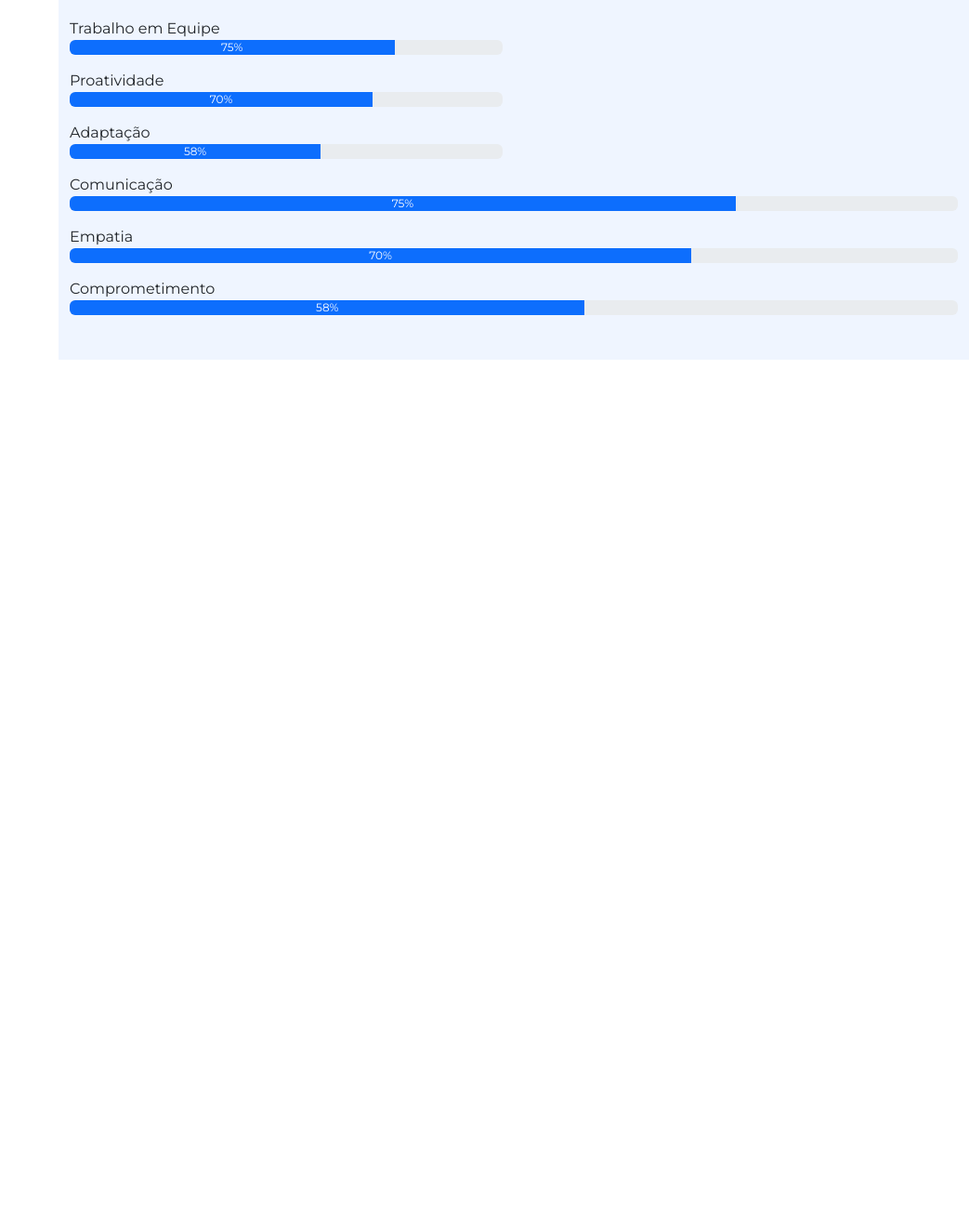
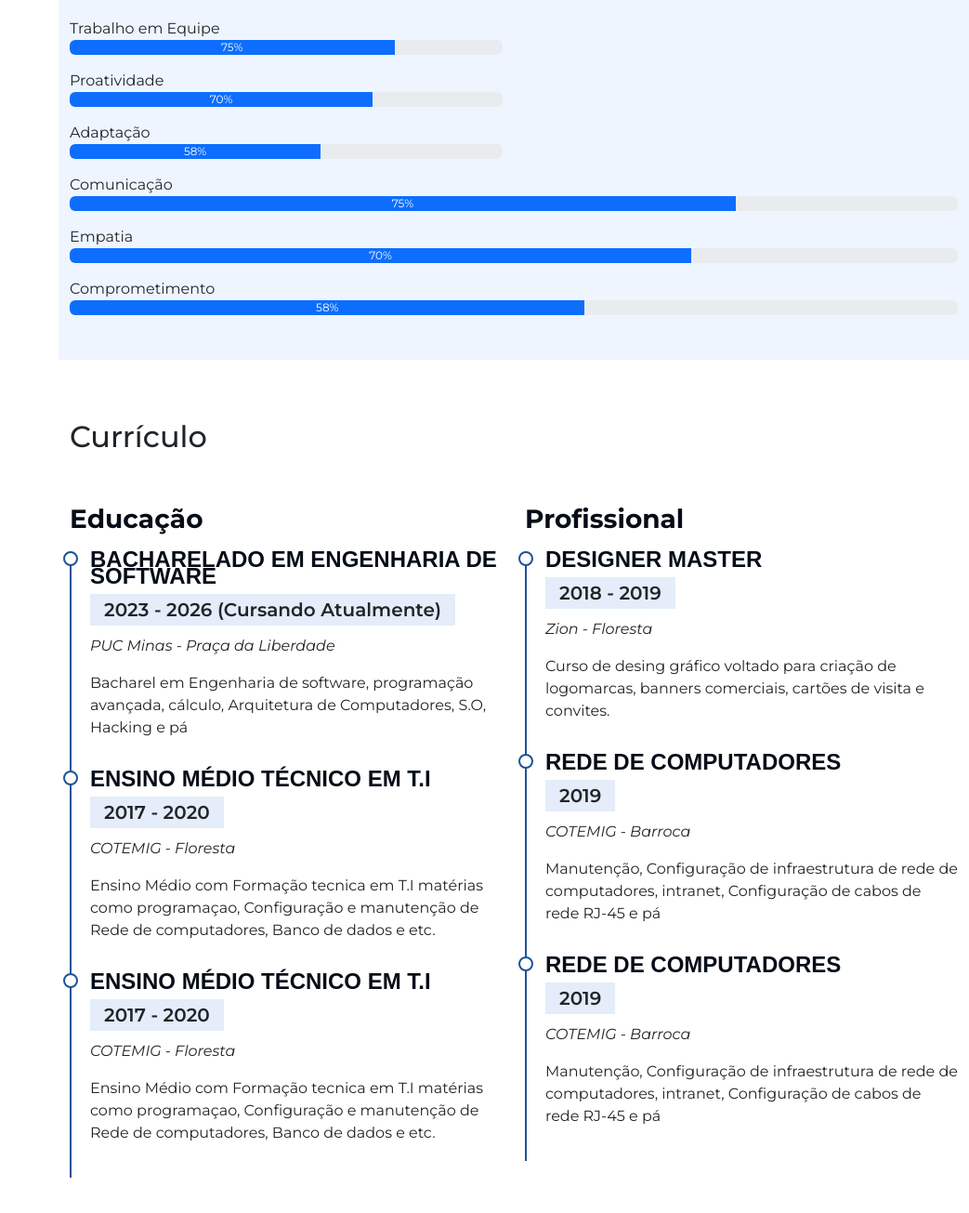
Before and after one commit to DudzD2/Curriculo-Responsivo, a plain HTML site: page templates/index.html in a window 1280 px wide. Shown: the part 2235-3540 px from the top of the page at 93% size, without its empty margins (237-1280 px from the left). Before the commit the page ends 2622 px from the top, so only its background shows below. Drawn offline with nearby package versions, Linux system fonts and the light colour scheme.

Commit message:
section curriculo

```diff
--- a/static/style.css
+++ b/static/style.css
@@ -196,3 +196,46 @@ i.menu-mobile {
 .section-bg {
     background-color: #eff5ff;
 }
+
+.cv .cv-title {
+    font-weight: 700;
+    margin-top: 20px;
+    margin-bottom: 20px;
+    color: #050d18;
+}
+
+.cv .cv-item {
+    padding: 0 0 20px 20px;
+    margin-top: -2px;
+    border-left: 2px solid #1f5297;
+    position: relative;
+}
+
+.cv .cv-item h4 {
+    line-height: 18px;
+    font-weight: 600;
+    text-transform: uppercase;
+    font-family: "Poppins", sans-serif;
+    color: #050d18;
+    margin-bottom: 10px;
+}
+
+.cv .cv-item h5 {
+    background: #e4edf9;
+    padding: 5px 15px;
+    display: inline-block;
+    font-weight: 600;
+    margin-bottom: 10px;
+}
+
+.cv .cv-item::before {
+    content: "";
+    position: absolute;
+    top: 0;
+    left: -9px;
+    width: 16px;
+    height: 16px;
+    border: 2px solid #1f5297;
+    background: #fff;
+    border-radius: 50%;
+}
--- a/templates/index.html
+++ b/templates/index.html
@@ -48,13 +48,13 @@
                     <a class="nav-link" href="#habilidades"><i class="bi bi-list-check"></i>Habilidades</a>
                 </li>
                 <li class="nav-item">
-                    <a class="nav-link" href="#"><i class="bi bi-file-earmark"></i>Currículo</a>
+                    <a class="nav-link" href="#curriculo"><i class="bi bi-file-earmark"></i>Currículo</a>
                 </li>
                 <li class="nav-item">
-                    <a class="nav-link" href="#"><i class="bi bi-collection"></i>Portifólio</a>
+                    <a class="nav-link" href="#portifolio"><i class="bi bi-collection"></i>Portifólio</a>
                 </li>
                 <li class="nav-item">
-                    <a class="nav-link" href="#"><i class="bi bi-envelope"></i></i>Contato</a>
+                    <a class="nav-link" href="#contato"><i class="bi bi-envelope"></i></i>Contato</a>
                 </li>
 
             </ul>
@@ -269,6 +269,70 @@
 
         </section>
 
+        <section class="mt-5 cv" id="curriculo">
+
+            <div class="container pb-5">
+                <h2 class="pt-3 pb-4">Currículo</h2>
+
+                <div class="row">
+                    <div class="col-md-6">
+                        <h3 class="cv-title">Educação</h3>
+
+                        <div class="cv-item">
+                            <h4>Bacharelado em Engenharia de Software</h4>
+                            <h5>2023 - 2026 (Cursando Atualmente)</h5>
+                            <p><em>PUC Minas - Praça da Liberdade</em></p>
+                            <p>Bacharel em Engenharia de software, programação avançada, cálculo, Arquitetura de
+                                Computadores, S.O, Hacking e pá</p>
+                        </div>
+
+                        <div class="cv-item">
+                            <h4>Ensino Médio Técnico em T.I</h4>
+                            <h5>2017 - 2020</h5>
+                            <p><em>COTEMIG - Floresta</em></p>
+                            <p>Ensino Médio com Formação tecnica em T.I matérias como programaçao, Configuração e
+                                manutenção de Rede de computadores, Banco de dados e etc.</p>
+                        </div>
+
+                        <div class="cv-item">
+                            <h4>Ensino Médio Técnico em T.I</h4>
+                            <h5>2017 - 2020</h5>
+                            <p><em>COTEMIG - Floresta</em></p>
+                            <p>Ensino Médio com Formação tecnica em T.I matérias como programaçao, Configuração e
+                                manutenção de Rede de computadores, Banco de dados e etc.</p>
+                        </div>
+
+                    </div>
+                    <div class="col-md-6">
+                        <h3 class="cv-title">Profissional</h3>
+
+                        <div class="cv-item">
+                            <h4>Designer Master</h4>
+                            <h5>2018 - 2019</h5>
+                            <p><em>Zion - Floresta</em></p>
+                            <p>Curso de desing gráfico voltado para criação de logomarcas, banners comerciais, cartões
+                                de visita e convites.</p>
+                        </div>
+
+                        <div class="cv-item">
+                            <h4>Rede de Computadores</h4>
+                            <h5>2019</h5>
+                            <p><em>COTEMIG - Barroca</em></p>
+                            <p>Manutenção, Configuração de infraestrutura de rede de computadores, intranet, Configuração de cabos de rede RJ-45 e pá</p>
+                        </div>
+
+                        <div class="cv-item">
+                            <h4>Rede de Computadores</h4>
+                            <h5>2019</h5>
+                            <p><em>COTEMIG - Barroca</em></p>
+                            <p>Manutenção, Configuração de infraestrutura de rede de computadores, intranet, Configuração de cabos de rede RJ-45 e pá</p>
+                        </div>
+                    </div>
+                </div>
+            </div>
+
+        </section>
+
     </main>
 
 
```
